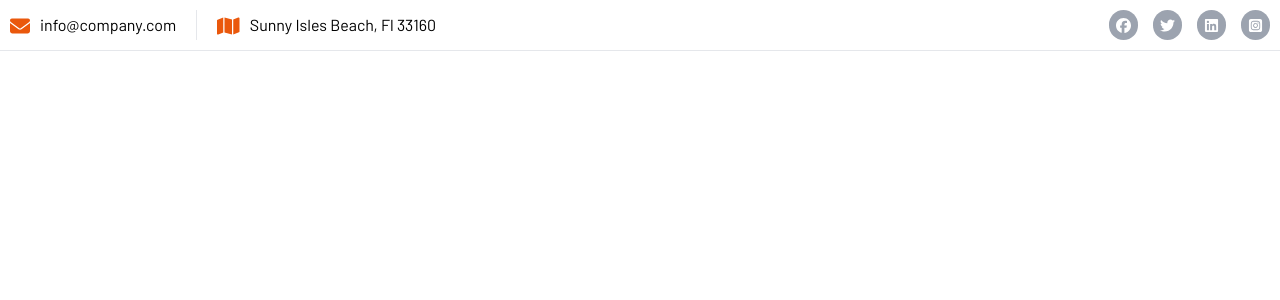
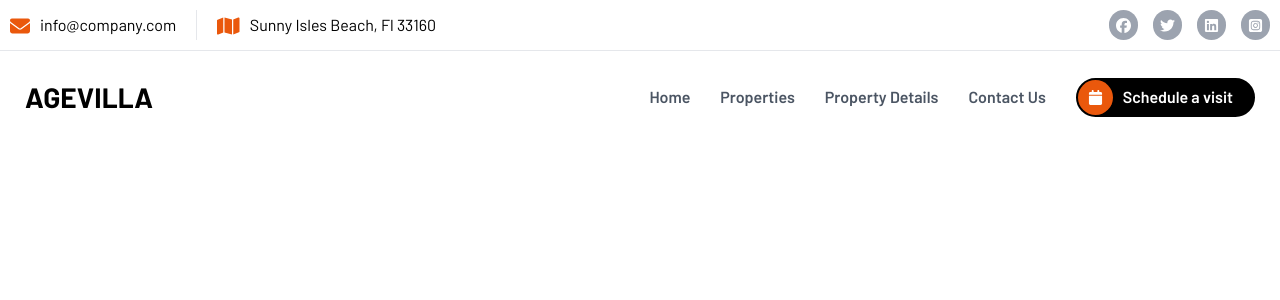
Before and after one commit to Biki101/age-villa, an Angular app: page / in a window 1280 px wide. Shown: the top 300 px of the page. Built offline with nearby package versions, Linux system fonts and the light colour scheme; a web font is replaced by a local one.

Commit message:
added lower header

```diff
--- a/src/app/components/header/header.component.html
+++ b/src/app/components/header/header.component.html
@@ -1,3 +1,5 @@
+<!-- -------Top Header ------ -->
+
 <div class="w-full border-b-[1px] border-gray-200">
   <div class="flex justify-between outer-container">
     <div class="flex gap-[20px]">
@@ -74,3 +76,41 @@
     </div>
   </div>
 </div>
+<!-- -------Top Header End------ -->
+
+<!-- -------Bottom Header ------ -->
+
+<div
+  class="flex items-center justify-between outer-container sticky top-0 left-0"
+  style="padding: 25px"
+>
+  <div class="text-[28px] font-bold">AGEVILLA</div>
+  <div class="flex items-center gap-[30px] font-semibold text-gray-600">
+    <div>Home</div>
+    <div>Properties</div>
+    <div>Property Details</div>
+    <div>Contact Us</div>
+    <div
+      class="flex items-center pr-[20px] gap-[10px] bg-black rounded-full border-[2px] border-black"
+    >
+      <div
+        class="bg-orange-600 flex items-center justify-center p-[10px] rounded-full"
+      >
+        <svg
+          class="w-[15px] h-[15px]"
+          xmlns="http://www.w3.org/2000/svg"
+          viewBox="0 0 448 512"
+        >
+          <!--!Font Awesome Free 6.5.2 by @fontawesome - https://fontawesome.com License - https://fontawesome.com/license/free Copyright 2024 Fonticons, Inc.-->
+          <path
+            style="fill: white"
+            d="M96 32V64H48C21.5 64 0 85.5 0 112v48H448V112c0-26.5-21.5-48-48-48H352V32c0-17.7-14.3-32-32-32s-32 14.3-32 32V64H160V32c0-17.7-14.3-32-32-32S96 14.3 96 32zM448 192H0V464c0 26.5 21.5 48 48 48H400c26.5 0 48-21.5 48-48V192z"
+          />
+        </svg>
+      </div>
+      <div class="text-[white]">Schedule a visit</div>
+    </div>
+  </div>
+</div>
+
+<!-- -------Bottom Header End------ -->
```
